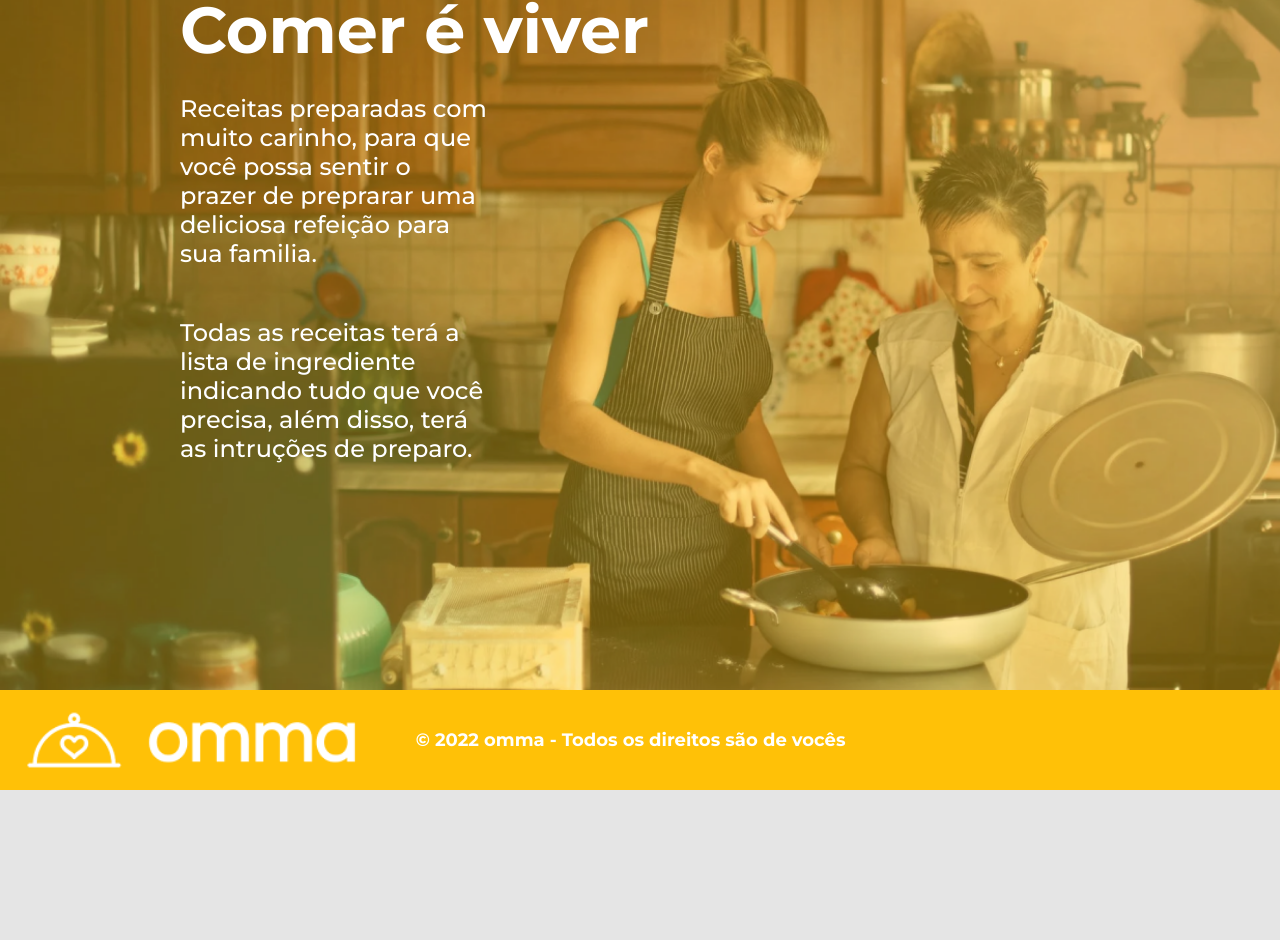
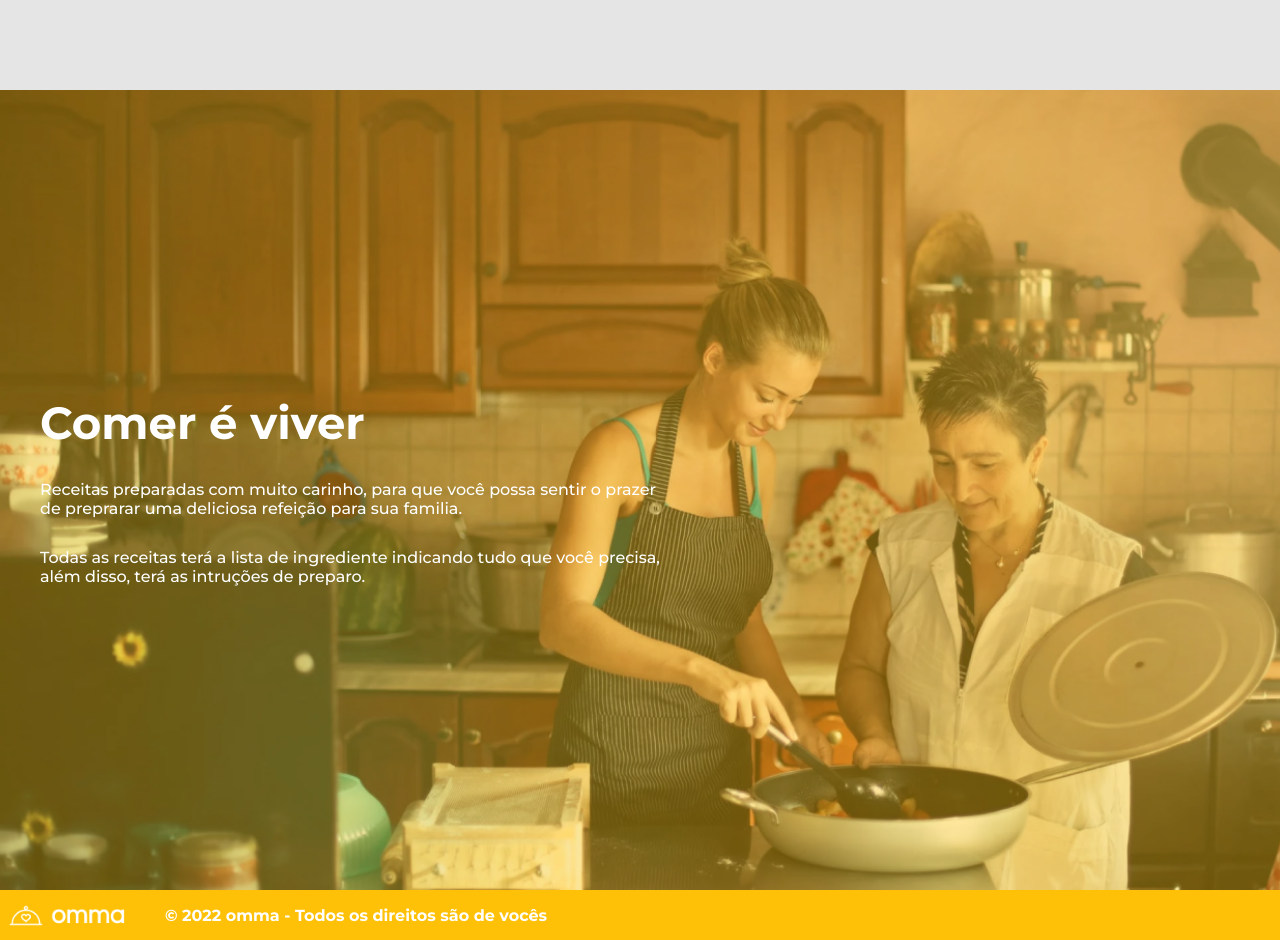
Before and after one commit to Luiz-17/omma, a plain HTML site: page index.html in a window 1280 px wide. Shown: the part 1511-2451 px from the top of the page. Before the commit the page ends 2301 px from the top, so only its background shows below. Drawn offline with Linux system fonts and the light colour scheme.

Commit message:
Update style.css

```diff
--- a/styles/style.css
+++ b/styles/style.css
@@ -30,7 +30,7 @@ body {
     gap: 40px;
     padding: 2px 0;
     background-color: var(--bs2--background-color);
-    box-shadow: 10px 10px 10px 10px #815508dc;
+
 }
 
 .link a {
@@ -48,20 +48,22 @@ body {
 .secao-img {
     background-image: url(../img/logo2.png);
     width: 100%;
+    height: 95vh;
+    background-repeat: no-repeat;
     background-size: cover;
-    background-repeat: no-repeat;
-    height: 70vh;
+    background-position: center;
 }
 
 .info {
     height: 100%;
+    width: 100%;
     display: flex;
     align-items: center;
     justify-content: center;
-    padding-left: 700px;
     color: var(--main--color);
-    font-size: 70px;
+    font-size: 40px;
 }
+
 
 .receitas-semana {
     text-align: center;
@@ -82,6 +84,7 @@ body {
     font-size: 26px;
     font-weight: 600;
     margin: 100px 0;
+    flex-wrap: wrap;
 }
 
 button {
@@ -93,6 +96,7 @@ button {
     font-size: 24px;
     font-weight: 700;
     margin-top: 10px;
+    cursor: pointer;
 }
 
 .banner-final {
@@ -100,43 +104,37 @@ button {
     height: 100vh;
     background-size: cover;
     background-repeat: no-repeat;
-    box-shadow: 10px 10px 10px 10px #815508dc;
+
 }
 
-h2 {
-    font-weight: 700;
-    font-size: 65px;
+.section-final-flex {
+    display: flex;
+    height: 100%;
+    justify-content: center;
+    flex-direction: column;
+    width: 50%;
+    gap: 30px;
     color: var(--main--color);
-    display: flex;
-    flex-direction: column;
-    justify-content: flex-end;
-    padding-left: 180px;
-    padding-top: 100px;
-    margin-top: 100px;
+    margin-left: 40px;
 }
 
+.section-final-flex h2 {
+    font-size: 2.8125rem;
+    font-weight: 700;
 
-/* Banner final da pagina*/
-.banner-final p {
-    font-weight: 500;
-    font-size: 24px;
-    color: var(--main--color);
-    display: flex;
-    flex-direction: column;
-    justify-content: flex-end;
-    padding: 25px;
-    padding-left: 180px;
-    width: 40%;
 }
 
 /* rodape */
 .footer  {
     width: 100%;
+    height: 50px;
     background-color: var(--bs--background-color);
-    height: 100px;
     display: flex;
-    background-repeat: no-repeat;
-    justify-content: flex-start;
+    align-items: center;
+}
+
+.footer img {
+    height: 70%;
 }
 
 .footer p {
@@ -144,6 +142,14 @@ h2 {
     align-items: center;
     padding-left: 30px;
     color: var(--main--color);
-    font-size: 18px;
+    font-size: 16px;
     font-weight: 700;
 }
+
+
+@media (max-width: 600px){
+    .info p {
+        font-size: 25px;
+        margin-right: 845px;
+    }
+}
```
